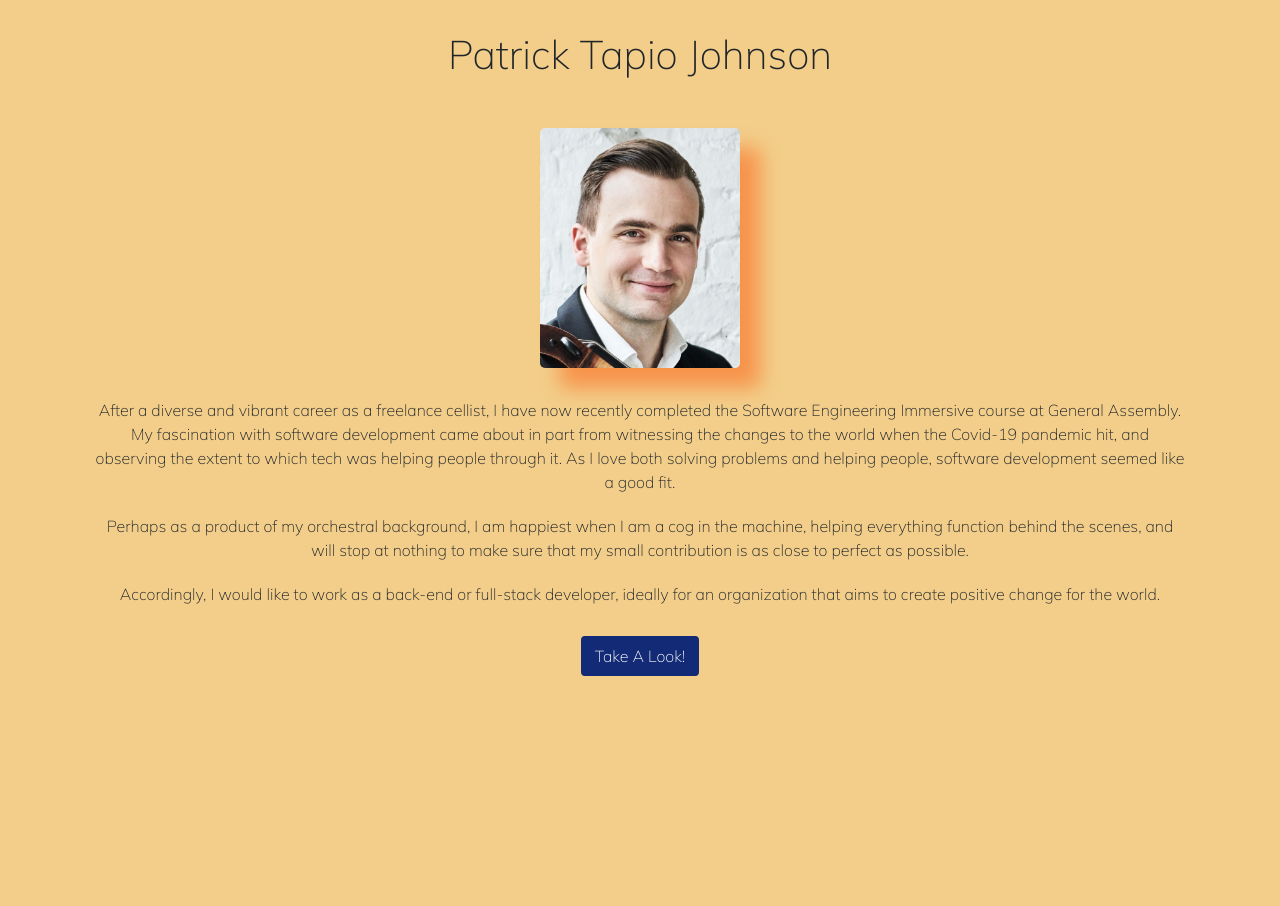
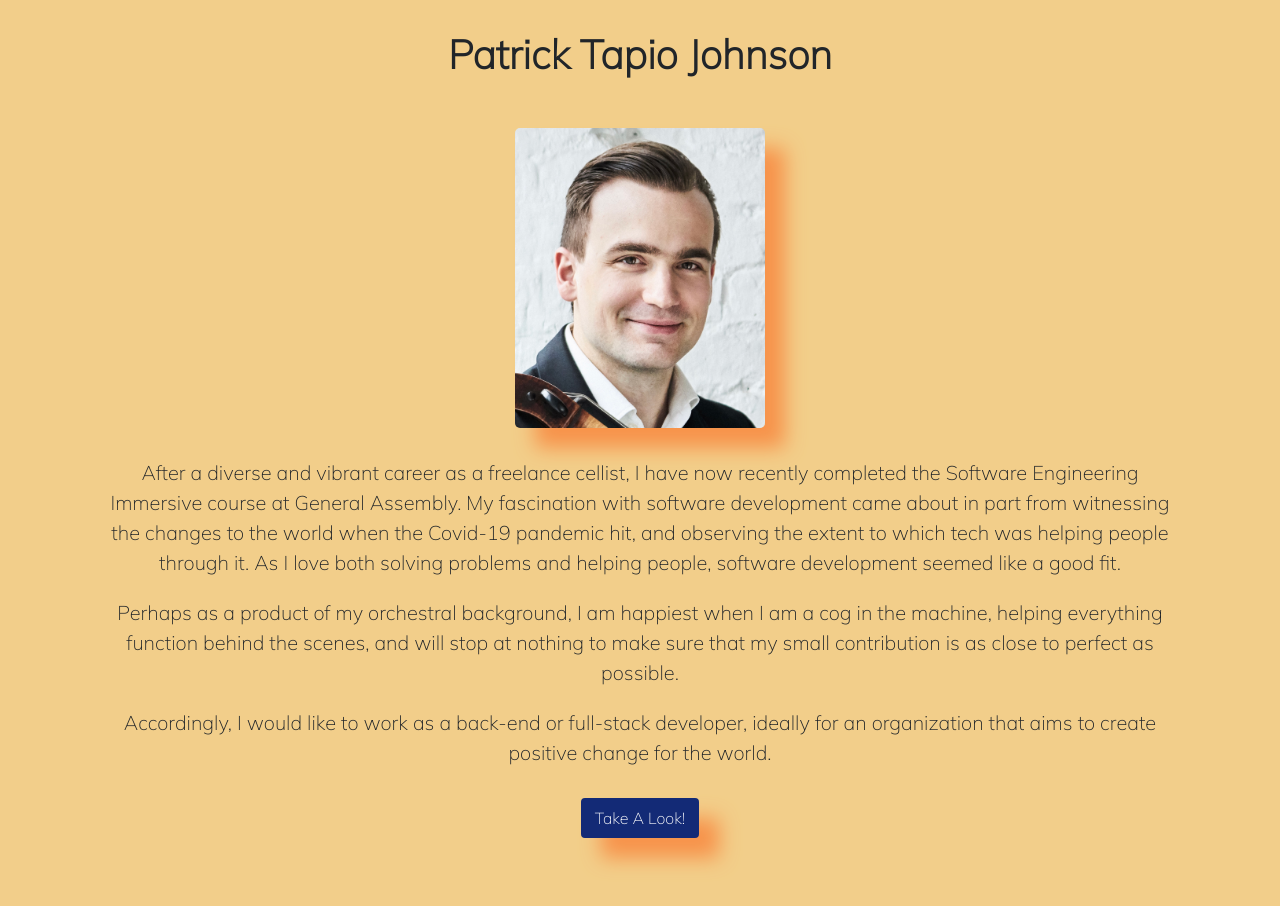
Before and after one commit to PaddyCello/Portfolio, a React (Create React App) app in the folder portfolio/: page / in a window 1280 px wide. Shown: the top 906 px of the page. Before the commit the page ends 800 px from the top, so only its background shows below. Built offline with nearby package versions, Linux system fonts and the light colour scheme.

Commit message:
resized and reweighted fonts and added box shadows

```diff
--- a/portfolio/src/Projects.js
+++ b/portfolio/src/Projects.js
@@ -53,7 +53,7 @@ const Projects = () => {
         ? <> </>
         : <div className="blurb-holder animate__animated animate__slideInDown">
           <a href="http://cornhubapp.herokuapp.com/" target="blank"><h2>CornHub</h2></a>
-          <a href="https://github.com/PaddyCello/CornHub/blob/master/README.md" target="blank">[README]</a>
+          <a href="https://github.com/PaddyCello/CornHub/blob/master/README.md" target="blank"><h6>[README]</h6></a>
           <p className="project-blurb">As a group of three, we built a full-stack app with a <strong>React</strong> front end and a <strong>Python / Django / PostgreSQL</strong> back end, over the course of a week. Our app was focused on providing detailed, specific, accessible and searchable information for keen gardeners, complete with many additional features, such as CRUD functionality, authentication, reminders, PayPal integration and weather information. We tackled the majority of the challenging tasks throughout the stack as a group, saving the lesser tasks for individual work. The original concept for this project was mine - I wrote the majority of the pseudocode pre-sign off and assembled the team.</p>
         </div>
       }
@@ -61,7 +61,7 @@ const Projects = () => {
         ? <> </>
         : <div className="blurb-holder animate__animated animate__slideInDown">
           <a href="https://icelander.netlify.app/" target="blank"><h2>Icelander</h2></a>
-          <a href="https://github.com/PaddyCello/SEI-Project-Three/blob/main/README.md" target="blank">[README]</a>
+          <a href="https://github.com/PaddyCello/SEI-Project-Three/blob/main/README.md" target="blank"><h6>[README]</h6></a>
           <p className="project-blurb">As a group of four, we built a full-stack <strong>MongoDB / Express / React / Node</strong> app (complete with custom API) with CRUD functionality over the course of a week, focused on helping users plan road trips around Iceland.  We all worked full-stack, but my main focus was on building much of the back end functionality for the API requests, and much of the full-stack functionality for authentication and saving locations to the user profile.</p>
         </div>
       }
@@ -69,7 +69,7 @@ const Projects = () => {
         ? <> </>
         : <div className="blurb-holder animate__animated animate__slideInDown">
           <a href="https://isitworthit-hb.netlify.app/" target="blank"><h2>Is It Worth It?</h2></a>
-          <a href="https://github.com/PaddyCello/IsItWorthIt/blob/master/README.md" target="blank">[README]</a>
+          <a href="https://github.com/PaddyCello/IsItWorthIt/blob/master/README.md" target="blank"><h6>[README]</h6></a>
           <p className="project-blurb">48-hour hackathon. As a pair, we built out a <strong>React</strong> app using two third-party APIs, <a href="https://restcountries.eu/" target="blank">RESTCountries</a> and <a href="https://travelbriefing.org/api" target="blank">TravelBriefing.org</a>. Our app offers travel advice to users attempting to decide where to take their first post-lockdown holiday. This project was a great introduction to the finer points of pair programming, and multi-developer version control.</p>
         </div>
       }
@@ -77,7 +77,7 @@ const Projects = () => {
         ? <> </>
         : <div className="blurb-holder animate__animated animate__slideInDown">
           <a href="https://paddycello.github.io/SEI-Project-One/" target="blank"><h2>Soviet Tetris</h2></a>
-          <a href="https://github.com/PaddyCello/SEI-Project-One/blob/main/README.md" target="blank">[README]</a>
+          <a href="https://github.com/PaddyCello/SEI-Project-One/blob/main/README.md" target="blank"><h6>[README]</h6></a>
           <p className="project-blurb">A one-week solo project, building a grid-based game in vanilla <strong>JavaScript</strong> without recourse to HTML canvas. This was a great opportunity to stretch my existing JavaScript skills, as well as expanding my palate of skills with <strong>CSS</strong> animations and <strong>HTML</strong> audio.</p>
         </div>
       }
--- a/portfolio/src/styles/main.scss
+++ b/portfolio/src/styles/main.scss
@@ -80,6 +80,7 @@ ul {
   display: flex;
   flex-wrap: wrap;
   justify-content: space-around;
+  margin: 40px 0;
 }
 li {
   display: flex;
@@ -88,9 +89,15 @@ li {
   text-align: center;
   align-items: center;
 }
-h1, h2 {
+h1 {
   text-align: center;
   margin: 30px;
+  font-weight: 900;
+}
+h2 {
+  text-align: center;
+  margin: 10px;
+  font-weight: 900;
 }
 body {
   background-color:#F2CE8A;
@@ -111,6 +118,7 @@ body {
   background-size: cover;
   margin: 20px;
   transition: 1s;
+  box-shadow: 10px 10px 10px #F7934B;
 }
 .contact:hover {
   height: 60px;
@@ -126,6 +134,9 @@ body {
   display: flex;
   justify-content: center;
 }
+.giphy-embed {
+  box-shadow: 20px 20px 20px #F7934B;
+}
 #navbar {
   background-color: #F7934B;
   display: flex;
@@ -140,18 +151,19 @@ body {
 p {
   text-align: center;
   margin: 10px;
+  font-size: 20px;
 }
 .paddy-holder {
   background-image: url('../assets/paddy.jpg');
-  height: 30vh;
-  width: 25vh;
+  height: 300px;
+  width: 250px;
   background-size: cover;
   border-radius: 5px;
   box-shadow: 20px 20px 20px #F7934B;
   margin: 20px;
 }
 .paddy-container {
-  height: 100vh;
+  height: 150vh;
   display: flex;
   flex-direction: column;
   align-items: center;
@@ -161,6 +173,7 @@ p {
   background-color: #132A76;
   border: 2px solid #132A76;
   transition: 1s;
+  box-shadow: 20px 20px 20px #F7934B;
 }
 .enter:hover {
   background-color: #F7934B;
@@ -188,6 +201,7 @@ p {
 .interest-container {
   display: flex;
   align-items: center;
+  margin: 50px 0;
 }
 .interest-text {
   display: flex;
@@ -222,6 +236,7 @@ h3 {
 .carousel-container {
   display: flex;
   justify-content: center;
+  margin-bottom: 40px;
 }
 .carousel {
   height: 60vh;
@@ -263,3 +278,6 @@ h3 {
 strong {
   font-weight: 900;
 }
+h6 {
+  font-weight: 900;
+}
```
